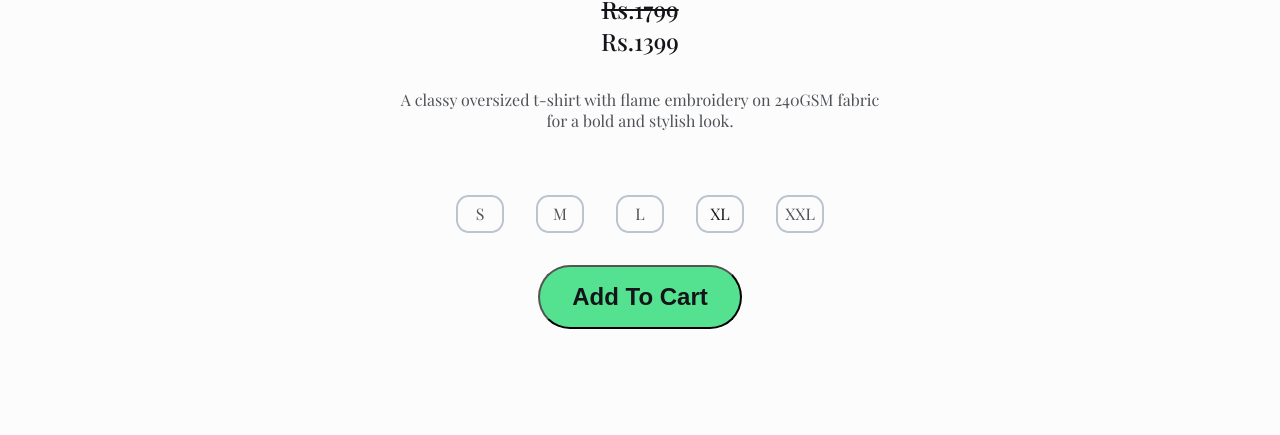
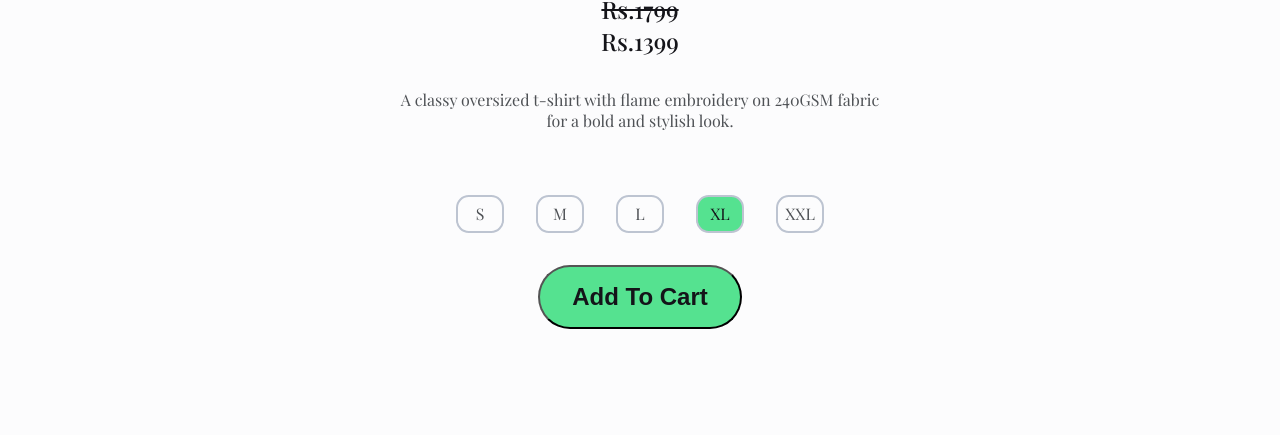
Before and after one commit to Anki8683/20sClothing, a website: page public/flames.html in a window 1280 px wide. Both pictures are taken after a click on the item "XL". Shown: the part 794-1229 px from the top of the page. Drawn offline with nearby package versions, Linux system fonts and the light colour scheme; a web font is replaced by a local one.

Commit message:
changed active link class

```diff
--- a/public/assets/css/styles.css
+++ b/public/assets/css/styles.css
@@ -580,7 +580,7 @@ ul.footer__links {
 .sizes li:hover {
   background-color: var(--bg-color);
 }
-.sizes li .active-link{
+.sizes .active-link{
   background-color: var(--button-color);
 }
 .add__to__cart {
```
